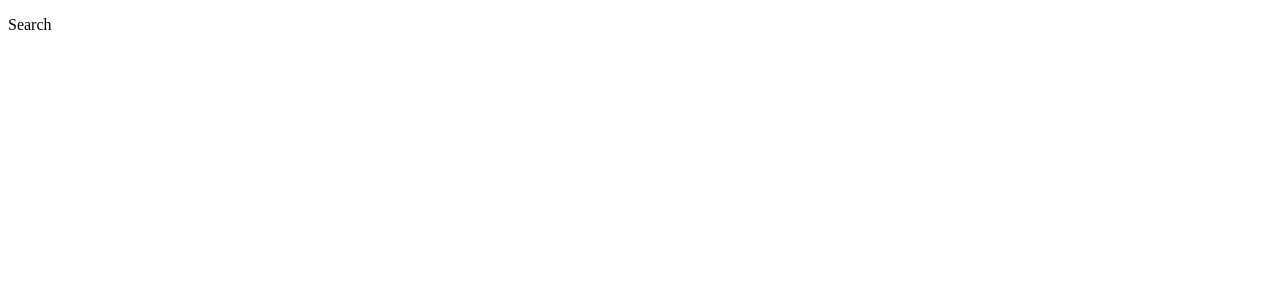
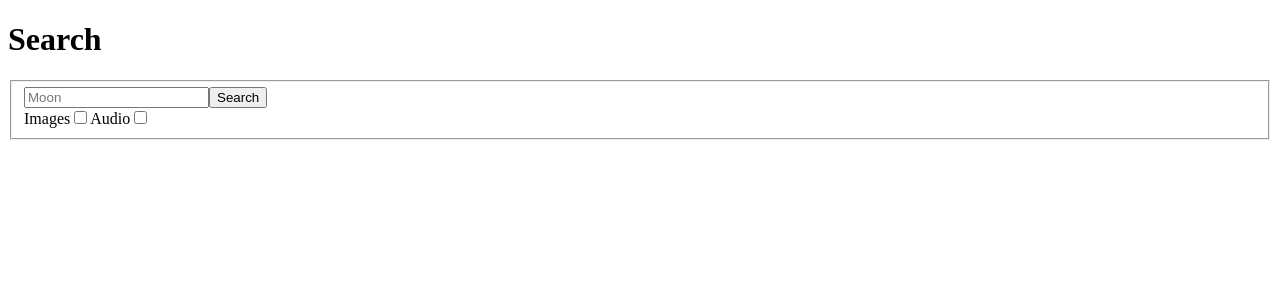
Before and after one commit to chriswilding/nasa, a React app: page /search in a window 1280 px wide. Shown: the top 300 px of the page. Built offline with nearby package versions, Linux system fonts and the light colour scheme.

Commit message:
Add simple search component

```diff
--- a/src/components/search/Page.jsx
+++ b/src/components/search/Page.jsx
@@ -1,3 +1,10 @@
 import React from "react";
 
-export default () => <p>Search</p>;
+import Search from "./Search";
+
+export default () => (
+  <div>
+    <h1>Search</h1>
+    <Search search={() => {}} />
+  </div>
+);
--- /dev/null
+++ b/src/components/search/Search.jsx
@@ -0,0 +1,75 @@
+import PropTypes from "prop-types";
+import React, { Component } from "react";
+
+class Search extends Component {
+  constructor(props) {
+    super(props);
+    this.state = {
+      audio: false,
+      images: false,
+      query: ""
+    };
+
+    this.handleOnChange = this.handleOnChange.bind(this);
+    this.handleOnSubmit = this.handleOnSubmit.bind(this);
+  }
+
+  handleOnChange(event) {
+    const { target } = event;
+    const value = target.type === "checkbox" ? target.checked : target.value;
+    const { name } = target;
+
+    this.setState({
+      [name]: value
+    });
+  }
+
+  handleOnSubmit() {
+    this.props.search(this.state);
+  }
+
+  render() {
+    return (
+      <form onSubmit={this.handleOnSubmit} role="search">
+        <fieldset>
+          <input
+            id="query"
+            aria-label="Search for images and audio from NASA"
+            name="query"
+            onChange={this.handleOnChange}
+            placeholder="Moon"
+            type="search"
+          />
+          <input type="submit" value="Search" />
+          <br />
+          <label htmlFor="images">
+            Images
+            <input
+              id="images"
+              checked={this.state.images}
+              name="images"
+              onChange={this.handleOnChange}
+              type="checkbox"
+            />
+          </label>
+          <label htmlFor="audio">
+            Audio
+            <input
+              id="audio"
+              checked={this.state.audio}
+              name="audio"
+              onChange={this.handleOnChange}
+              type="checkbox"
+            />
+          </label>
+        </fieldset>
+      </form>
+    );
+  }
+}
+
+Search.propTypes = {
+  search: PropTypes.func.isRequired
+};
+
+export default Search;
```
Also changed, not shown: 2 other files (tests, documents, lock files or other folders).
